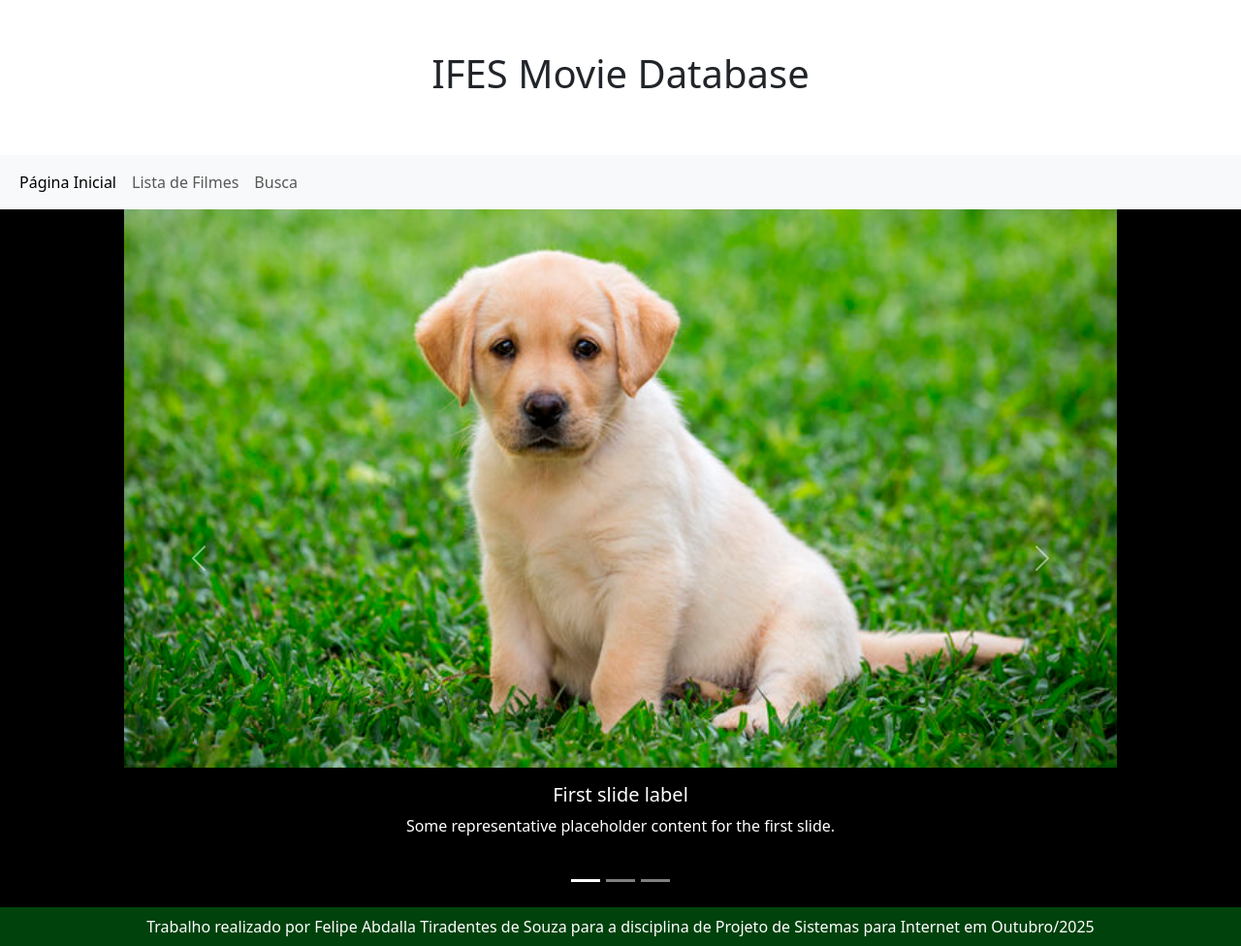
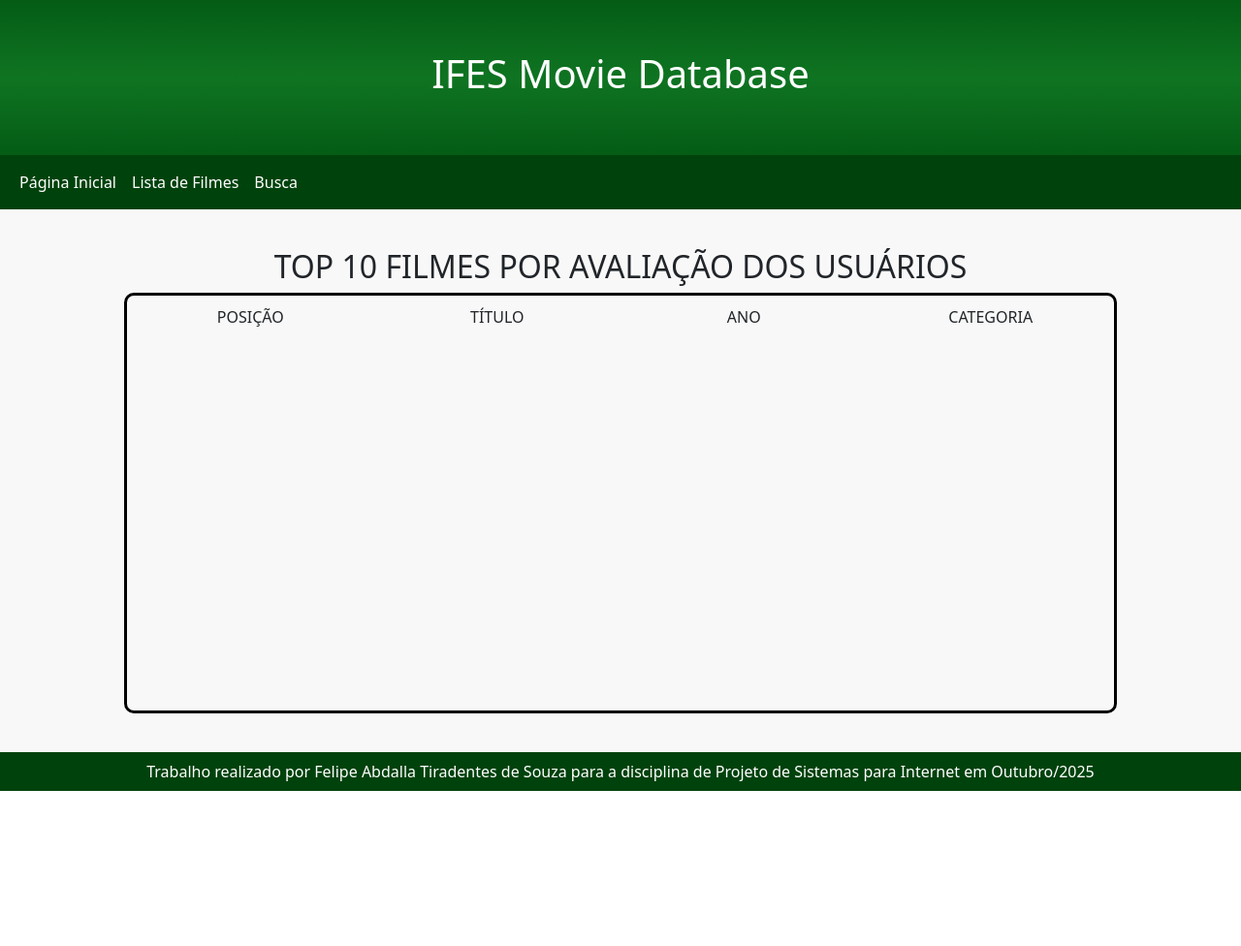
Before and after one commit to felipe-abdalla/ifes-imdb, a PHP site: page / in a window 1280 px wide. Shown: the whole page at 97% size. After the commit the page ends 816 px from the top, so only its background shows below. Run offline with PHP 8.4, Linux system fonts and the light colour scheme.

Commit message:
nova arquitetura

```diff
--- a/css/style.css
+++ /dev/null
@@ -1,60 +0,0 @@
-:root {
-    --primary-header-color: #045C15;
-    --secondary-header-color: #0F7422;
-    --primary-navigator-color: #00420C;
-    --text-color: #FFFFFF;
-}
-
-.title {
-    height: 20vh;
-}
-
-.home-text {
-    color: var(--text-color);
-}
-
-.movie-carousel {
-    background-color: black;
-    position: relative;
-}
-
-.carousel {
-    width: 80%;
-    margin: 0 auto;
-}
-
-.carousel-inner {
-    height: 90vh;
-}
-
-.carousel-item {
-    text-align: center;
-}
-
-.carousel-caption-static {
-    position: relative;
-    margin-top: 1rem;
-    color: #fff;
-    text-shadow: 0 2px 5px rgba(0,0,0,0.5);
-}
-
-.carousel-item img {
-    height: 100%;
-    width: 100%;
-    object-fit: cover;
-    object-position: center;
-}
-
-footer {
-    background-color: var(--primary-navigator-color);
-    height: 5vh;
-}
-
-.footer-text {
-    height: 100%;
-    width: 100%;
-}
-
-    .footer-text p {
-        margin: 0;
-    }
--- a/index.php
+++ b/index.php
@@ -1,89 +1,21 @@
-<!DOCTYPE html>
-<html lang="pt-br">
-<head>
-    <meta charset="UTF-8">
-    <meta name="viewport" content="width=device-width, initial-scale=1.0">
-    <link href="https://cdn.jsdelivr.net/npm/bootstrap@5.3.8/dist/css/bootstrap.min.css" rel="stylesheet" integrity="sha384-sRIl4kxILFvY47J16cr9ZwB07vP4J8+LH7qKQnuqkuIAvNWLzeN8tE5YBujZqJLB" crossorigin="anonymous">
-    <link rel="stylesheet" href="./css/style.css">
-    <title>IFES Movie Database</title>
-</head>
-<body>
-    <header>
-        <div class="title d-flex justify-content-center align-items-center">
-            <h1 class="text-center fs-1">IFES Movie Database</h1>
-        </div>
+<?php
+$page = $_GET['page'] ?? 'home';
 
-        <nav class="navbar navbar-expand-lg bg-body-tertiary">
-            <div class="container-fluid">
-                <button class="navbar-toggler" type="button" data-bs-toggle="collapse" data-bs-target="#navbarNav" aria-controls="navbarNav" aria-expanded="false" aria-label="Toggle navigation">
-                    <span class="navbar-toggler-icon"></span>
-                </button>
-                <div class="collapse navbar-collapse" id="navbarNav">
-                    <ul class="navbar-nav">
-                        <li class="nav-item">
-                            <a class="nav-link active" aria-current="page" href="#">Página Inicial</a>
-                        </li>
-                        <li class="nav-item">
-                            <a class="nav-link" href="#">Lista de Filmes</a>
-                        </li>
-                        <li class="nav-item">
-                            <a class="nav-link" href="#">Busca</a>
-                        </li>
-                    </ul>
-                </div>
-            </div>
-        </nav>
-    </header>
+include './src/components/header.php';
+?>
 
-    <section class="movie-carousel">
-        <div id="carouselExampleAutoplaying" class="carousel slide mx-auto" data-bs-ride="carousel">
+<section class="content">
+<?php
+if ($page === 'list') {
+    include './src/pages/list_content.php';
+} elseif ($page === 'search') {
+    include './src/pages/search_content.php';
+} else {
+    include './src/pages/home_content.php';
+}
+?>
+</section>
 
-            <div class="carousel-indicators">
-                <button type="button" data-bs-target="#carouselExampleCaptions" data-bs-slide-to="0" class="active" aria-current="true" aria-label="Slide 1"></button>
-                <button type="button" data-bs-target="#carouselExampleCaptions" data-bs-slide-to="1" aria-label="Slide 2"></button>
-                <button type="button" data-bs-target="#carouselExampleCaptions" data-bs-slide-to="2" aria-label="Slide 3"></button>
-            </div>
-
-            <div class="carousel-inner">
-                <div class="carousel-item active">
-                    <img src="./img/1.png" class="d-block w-100" alt="...">
-                    <div class="carousel-caption-static">
-                        <h5>First slide label</h5>
-                        <p>Some representative placeholder content for the first slide.</p>
-                    </div>
-                </div>
-                <div class="carousel-item">
-                    <img src="./img/2.jpg" class="d-block w-100" alt="...">
-                    <div class="carousel-caption-static">
-                        <h5>Second slide label</h5>
-                        <p>Some representative placeholder content for the second slide.</p>
-                    </div>
-                </div>
-                <div class="carousel-item">
-                    <img src="./img/3.jpg" class="d-block w-100" alt="...">
-                    <div class="carousel-caption-static">
-                        <h5>Third slide label</h5>
-                        <p>Some representative placeholder content for the third slide.</p>
-                    </div>
-                </div>
-            </div>
-            <button class="carousel-control-prev" type="button" data-bs-target="#carouselExampleAutoplaying" data-bs-slide="prev">
-                <span class="carousel-control-prev-icon" aria-hidden="true"></span>
-                <span class="visually-hidden">Previous</span>
-            </button>
-            <button class="carousel-control-next" type="button" data-bs-target="#carouselExampleAutoplaying" data-bs-slide="next">
-                <span class="carousel-control-next-icon" aria-hidden="true"></span>
-                <span class="visually-hidden">Next</span>
-            </button>
-        </div>
-    </section>
-
-    <footer>
-        <div class="d-flex justify-content-center align-items-center footer-text">
-            <p class="text-center home-text">Trabalho realizado por Felipe Abdalla Tiradentes de Souza para a disciplina de Projeto de Sistemas para Internet em Outubro/2025</p>
-        </div>
-    </footer>
-
-    <script src="https://cdn.jsdelivr.net/npm/bootstrap@5.3.8/dist/js/bootstrap.bundle.min.js" integrity="sha384-FKyoEForCGlyvwx9Hj09JcYn3nv7wiPVlz7YYwJrWVcXK/BmnVDxM+D2scQbITxI" crossorigin="anonymous"></script>
-</body>
-</html>
+<?php
+include './src/components/footer.php';
+?>
--- /dev/null
+++ b/src/components/footer.php
@@ -0,0 +1,11 @@
+<footer>
+        <div class="d-flex justify-content-center align-items-center footer-text">
+            <p class="text-center home-text">
+                Trabalho realizado por Felipe Abdalla Tiradentes de Souza para a disciplina de Projeto de Sistemas para Internet em Outubro/2025
+            </p>
+        </div>
+    </footer>
+
+    <script src="https://cdn.jsdelivr.net/npm/bootstrap@5.3.8/dist/js/bootstrap.bundle.min.js" integrity="sha384-FKyoEForCGlyvwx9Hj09JcYn3nv7wiPVlz7YYwJrWVcXK/BmnVDxM+D2scQbITxI" crossorigin="anonymous"></script>
+</body>
+</html>
--- /dev/null
+++ b/src/components/header.php
@@ -0,0 +1,36 @@
+<!DOCTYPE html>
+<html lang="pt-br">
+<head>
+    <meta charset="UTF-8">
+    <meta name="viewport" content="width=device-width, initial-scale=1.0">
+    <link href="https://cdn.jsdelivr.net/npm/bootstrap@5.3.8/dist/css/bootstrap.min.css" rel="stylesheet" integrity="sha384-sRIl4kxILFvY47J16cr9ZwB07vP4J8+LH7qKQnuqkuIAvNWLzeN8tE5YBujZqJLB" crossorigin="anonymous">
+    <link rel="stylesheet" href="../css/style.css">
+    <title>IFES Movie Database</title>
+</head>
+<body>
+    <header>
+        <div class="title d-flex justify-content-center align-items-center">
+            <h1 class="text-center fs-1">IFES Movie Database</h1>
+        </div>
+
+        <nav class="navbar navbar-expand-lg navbar-dark bg-dark">
+            <div class="container-fluid">
+                <button class="navbar-toggler" type="button" data-bs-toggle="collapse" data-bs-target="#navbarNav" aria-controls="navbarNav" aria-expanded="false" aria-label="Toggle navigation">
+                    <span class="navbar-toggler-icon"></span>
+                </button>
+                <div class="collapse navbar-collapse" id="navbarNav">
+                    <ul class="navbar-nav">
+                        <li class="nav-item">
+                            <a class="nav-link <?php echo ($page ?? '') === 'home' ? 'active' : ''; ?>" href="index.php?page=home">Página Inicial</a>
+                        </li>
+                        <li class="nav-item">
+                            <a class="nav-link <?php echo ($page ?? '') === 'listar' ? 'active' : ''; ?>" href="index.php?page=list">Lista de Filmes</a>
+                        </li>
+                        <li class="nav-item">
+                            <a class="nav-link <?php echo ($page ?? '') === 'busca' ? 'active' : ''; ?>" href="index.php?page=search">Busca</a>
+                        </li>
+                    </ul>
+                </div>
+            </div>
+        </nav>
+    </header>
--- /dev/null
+++ b/src/css/style.css
@@ -0,0 +1,66 @@
+:root {
+    --primary-header-color: #045C15;
+    --secondary-header-color: #0F7422;
+    --primary-navigator-color: #00420C;
+    --text-color: #FFFFFF;
+}
+
+.title {
+    height: 20vh;
+    background: #045C15;
+    background: linear-gradient(0deg, rgba(4, 92, 21, 1) 0%, rgba(15, 116, 34, 1) 50%, rgba(4, 92, 21, 1) 100%);
+}
+
+    .title h1 {
+        color: white;
+    }
+
+.navbar {
+    background-color: var(--primary-navigator-color) !important;
+}
+
+
+
+.navbar .nav-link {
+    color: white !important;
+}
+
+.home-text {
+    color: var(--text-color);
+}
+
+.content {
+    background-color: #f8f8f8;
+    padding: 40px 0;
+    display: flex;
+    flex-direction: column;
+    justify-content: center;
+    align-items: center;
+    height: 70vh;
+}
+
+.container-best-rated {
+    width: 80%;
+    height: 100%;
+    background-color: #f8f8f8;
+    border: 3px solid black;
+    border-radius: 10px;
+}
+
+.row-best-rated {
+    padding: 10px 0;
+}
+
+footer {
+    background-color: var(--primary-navigator-color);
+    height: 5vh;
+}
+
+.footer-text {
+    height: 100%;
+    width: 100%;
+}
+
+    .footer-text p {
+        margin: 0;
+    }
--- /dev/null
+++ b/src/pages/home_content.php
@@ -0,0 +1,19 @@
+<div class="title-best-rated">
+    <h2>TOP 10 FILMES POR AVALIAÇÃO DOS USUÁRIOS</h2>
+</div>
+<div class="container-best-rated container text-center">
+    <div class="row row-best-rated">
+        <div class="col">
+            <p>POSIÇÃO</p`>
+        </div>
+        <div class="col">
+            <p>TÍTULO</p>
+        </div>
+        <div class="col">
+            <p>ANO</p>
+        </div>
+        <div class="col">
+            <p>CATEGORIA</p>
+        </div>
+    </div>
+</div>
```
Also changed, not shown: backup/index_BACKUP.php (added, +69 -0 lines), src/img/1.png (renamed from img/1.png), src/img/2.jpg (renamed from img/2.jpg), src/img/3.jpg (renamed from img/3.jpg), src/pages/list_content.php (added), src/pages/search_content.php (added).
